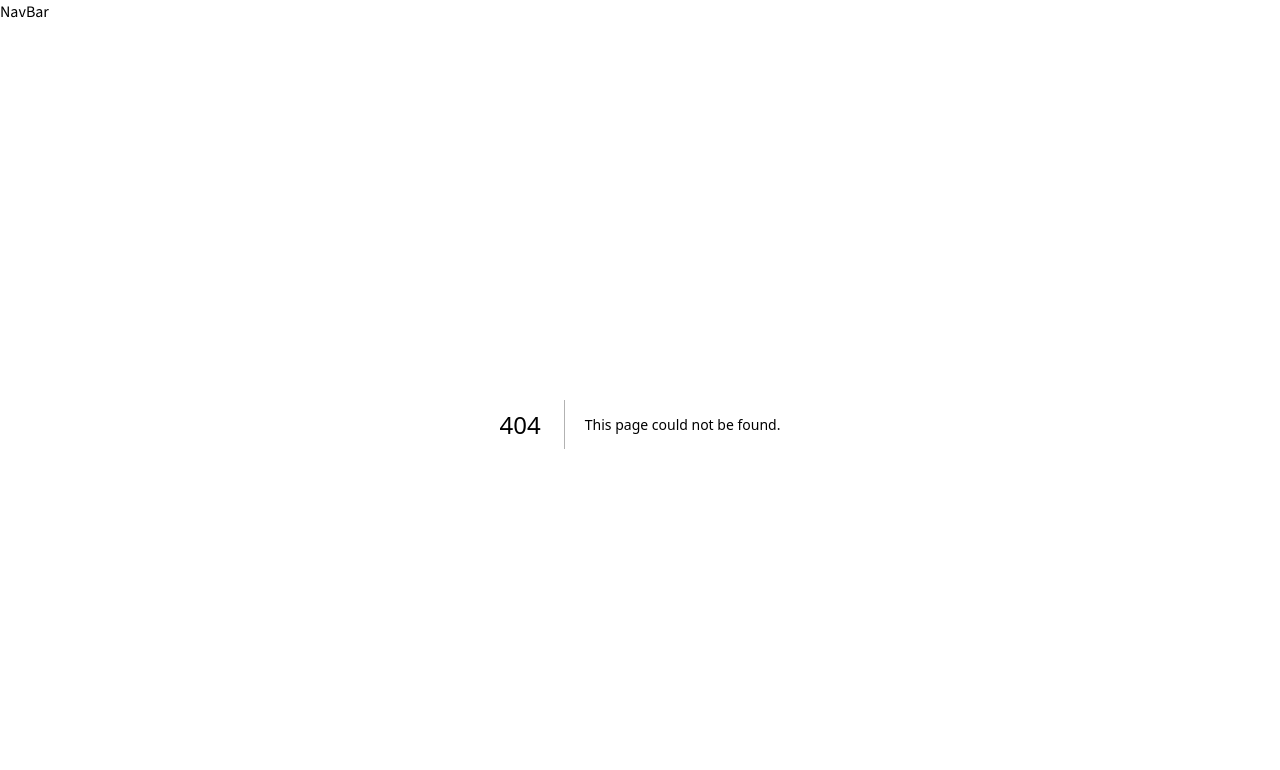
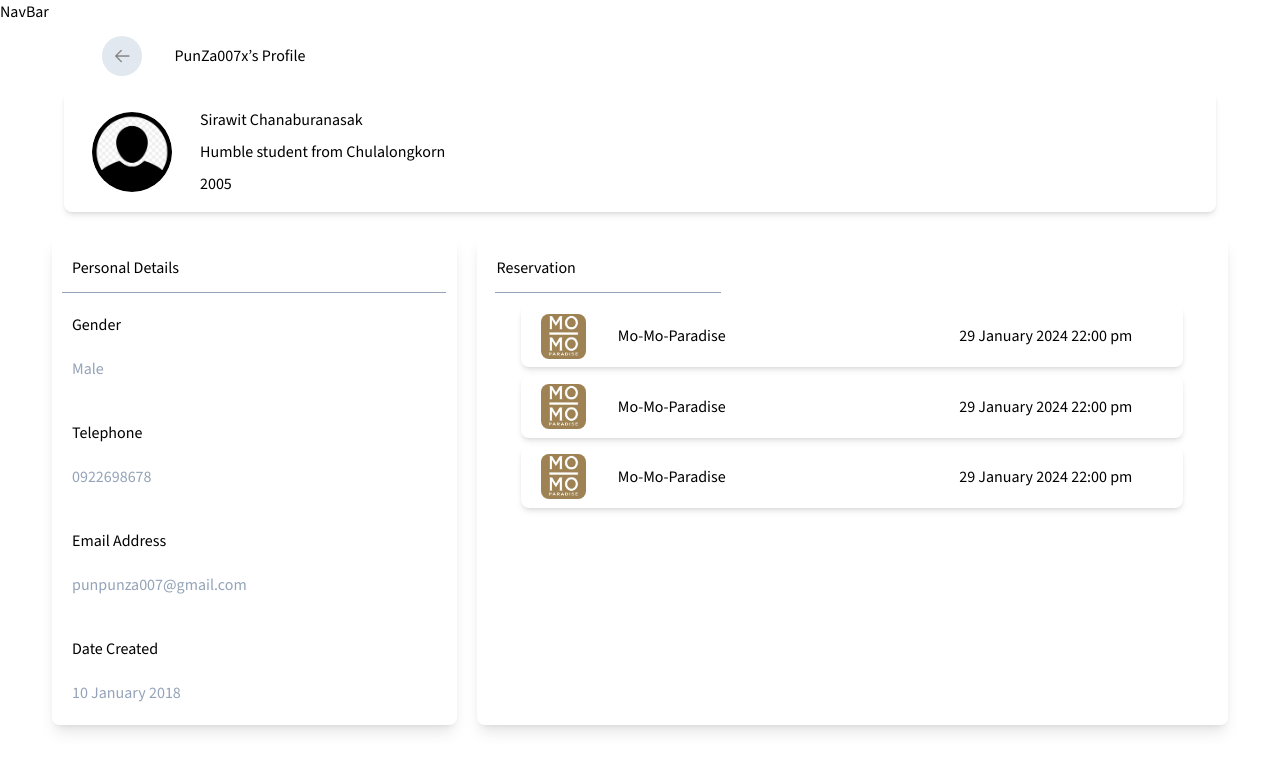
Before and after one commit to 2110503TACEDT66/swdevprac2-project-red-rice, a Next.js app: page /user/profile in a window 1280 px wide. Before the commit this address had no page. Shown: the top 770 px of the page. Built offline with nearby package versions, Linux system fonts and the light colour scheme.

Commit message:
add userprofile page

```diff
--- /dev/null
+++ b/src/app/user/profile/page.tsx
@@ -0,0 +1,22 @@
+import SubBar from "@/components/userprofile/subbar"
+import PersonalDetails from "@/components/userprofile/personaldetails"
+import Reservation from "@/components/userprofile/reservation"
+import CardProfile from "@/components/userprofile/CardProfile"
+export default function profile(){
+    return(
+        <main className="">
+            <SubBar></SubBar>
+            <div className="w-full flex flex-row justify-center">
+            <CardProfile id={"001"} name="Sirawit Chanaburanasak"  picture="/img/user/user1.png"></CardProfile>
+            </div>
+
+            <div className="w-full flex flex-row justify-center">
+                <div className="w-[95%] h-[35%] flex flex-row content-center ">
+                    <PersonalDetails></PersonalDetails>
+                    <Reservation></Reservation>
+                </div>
+            </div>
+
+        </main>
+    )
+}
--- a/src/components/adminmanage/footer/footer.tsx
+++ b/src/components/adminmanage/footer/footer.tsx
@@ -1,8 +1,8 @@
 
 export default function Footer(){
-    const start = 125
+    const start = 14
     const page = 7
-    const total = 1300
+    const total = 40
     return (
         <div className="h-[70px] w-full  mt-2 flex flex-row justify-between">
             <div className="h-[100%] w-[45%]   ">
--- /dev/null
+++ b/src/components/userprofile/CardProfile.tsx
@@ -0,0 +1,21 @@
+
+import Image from "next/image";
+export default function CardProfile({id,name,picture}:{id:string,name:string,picture:string}){
+    return(
+        <div className=" w-[90%] rounded-lg shadow-md m-1 flex flex-row ">
+            <div className='w-[55px] h-[55px] relative rounded-full  p-10 m-3 ml-7  self-center '>
+                <Image src={ picture }
+                alt='Product Picture'
+                fill={true}
+                className= 'object-cover rounded-full '
+                />
+            </div>
+            <div className='w-[60%]  relative right-0  m-3 self-center flex flex-col flex-start '>
+                <div className='w-[300px]  m-1  '>{name}</div>
+                <div className='w-[300px] m-1  '><h1>Humble student from Chulalongkorn</h1></div>
+                <div className='w-[300px] m-1  '><h1>2005</h1></div>
+            </div>
+
+        </div>
+    )
+}
--- /dev/null
+++ b/src/components/userprofile/CardReservationPanel.tsx
@@ -0,0 +1,20 @@
+import CardReservation from './cardreservation'
+
+export default function CardReservationPanel(){
+    const mockData =[
+        {id:"001" ,name:"Mo-Mo-Paradise",time:"29 January 2024 22:00 pm",picture:"/img/component/momo.jpeg"},
+        {id:"002" ,name:"Mo-Mo-Paradise",time:"29 January 2024 22:00 pm",picture:"/img/component/momo.jpeg"},
+        {id:"003" ,name:"Mo-Mo-Paradise",time:"29 January 2024 22:00 pm",picture:"/img/component/momo.jpeg"},
+    ]
+    return(
+        <div className="h-[85%] flex flex-col items-center m-2 ">
+            {
+                mockData.map((item)=>(
+                    // eslint-disable-next-line react/jsx-key
+                    <CardReservation id={item.id} name={item.name}  time={item.time} picture={item.picture} ></CardReservation>
+                ))
+            }
+
+        </div>
+    )
+}
--- /dev/null
+++ b/src/components/userprofile/cardreservation.tsx
@@ -0,0 +1,20 @@
+
+import Image from "next/image";
+export default function CardReservation({id,name,time,picture}:{id:string,name:string,time:string,picture:string}){
+    return(
+        <div className="h-[15%] w-[90%] rounded-lg shadow-md m-1 flex flex-row hover:bg-slate-100">
+            <div className='w-[45px] h-[45px] relative rounded-lg  p-5 m-5 ml-5 mr-5  self-center '>
+                <Image src={ picture }
+                alt='Product Picture'
+                fill={true}
+                className= 'object-cover rounded-lg '
+                />
+            </div>
+            <div className='w-[200px]  m-3  self-center'>{name}</div>
+            <div className='w-[60%]  relative right-0  m-3 self-center flex flex-row justify-end '>
+            <div className='w-[200px] m-3  self-center'>{time}</div>
+            </div>
+
+        </div>
+    )
+}
--- /dev/null
+++ b/src/components/userprofile/personaldetails.tsx
@@ -0,0 +1,16 @@
+export default function PersonalDetails(){
+    return(
+        <div className="h-full w-[35%] m-5 mr-0 rounded-lg  flex flex-col shadow-lg ">
+            <h2 className="m-5 mb-3">Personal Details</h2>
+            <hr className="w-[95%] relative left-[2.5%] border-slate-400"/>
+            <h4 className="m-5">Gender</h4>
+            <h4 className="m-5 mt-0 text-slate-400">Male</h4>
+            <h4 className="m-5">Telephone</h4>
+            <h4 className="m-5 mt-0 text-slate-400">0922698678</h4>
+            <h4 className="m-5">Email Address</h4>
+            <h4 className="m-5 mt-0 text-slate-400">punpunza007@gmail.com</h4>
+            <h4 className="m-5">Date Created</h4>
+            <h4 className="m-5 mt-0 text-slate-400">10 January 2018</h4>
+        </div>
+    )
+}
--- /dev/null
+++ b/src/components/userprofile/reservation.tsx
@@ -0,0 +1,11 @@
+import CardReservationPanel from './CardReservationPanel'
+
+export default function Reservation(){
+    return(
+        <div className="w-[65%] m-5 rounded-lg shadow-lg flex flex-col ">
+            <h2 className="m-5 mb-3">Reservation </h2>
+            <hr className="w-[30%] relative left-[2.5%] border-slate-400"/>
+            <CardReservationPanel></CardReservationPanel>
+        </div>
+    )
+}
--- /dev/null
+++ b/src/components/userprofile/subbar.tsx
@@ -0,0 +1,10 @@
+import BackBtn from "../adminmanage/backbtn"
+export default function SubBar(){
+    const name="PunZa007x"
+    return(
+        <div className="flex flex-row ">
+            <BackBtn></BackBtn>
+            <h1 className="ml-5 self-center">{name}’s Profile</h1>
+        </div>
+    )
+}
```
Also changed, not shown: public/img/component/momo.jpeg (added).
